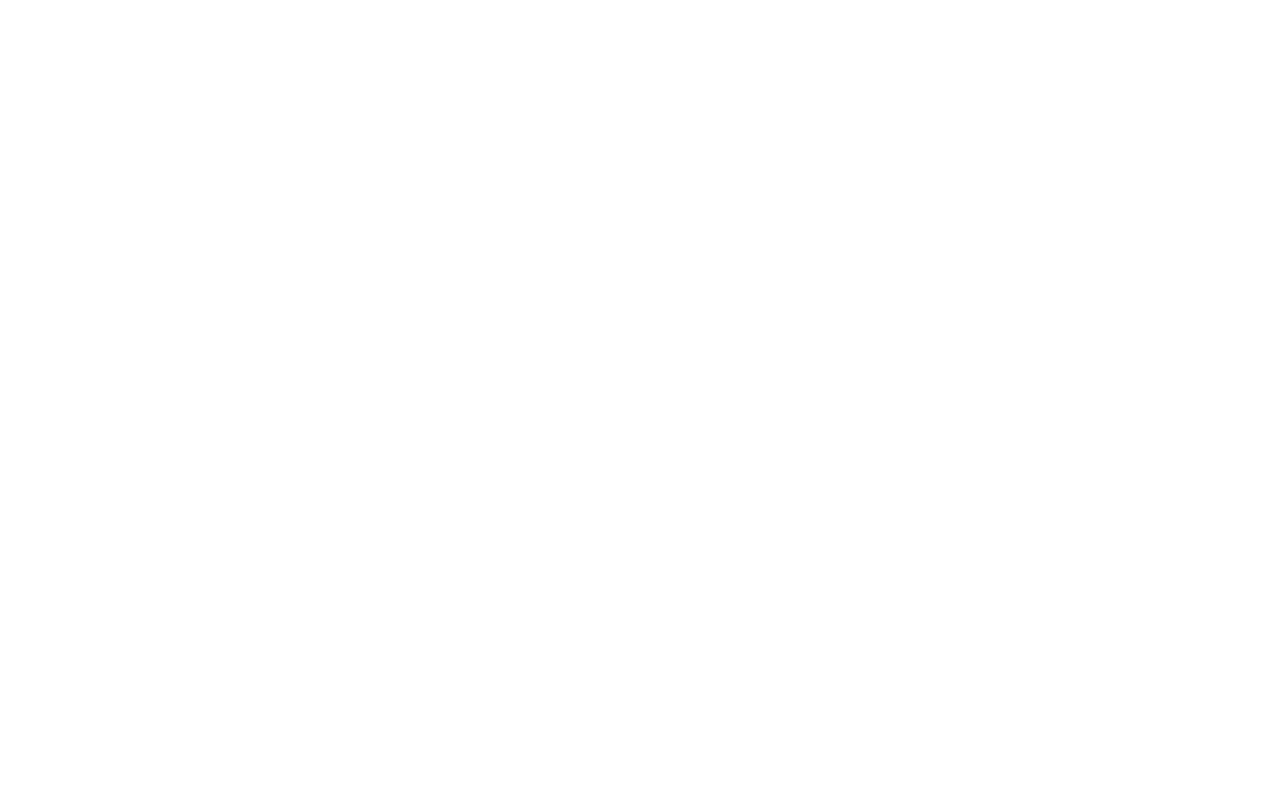
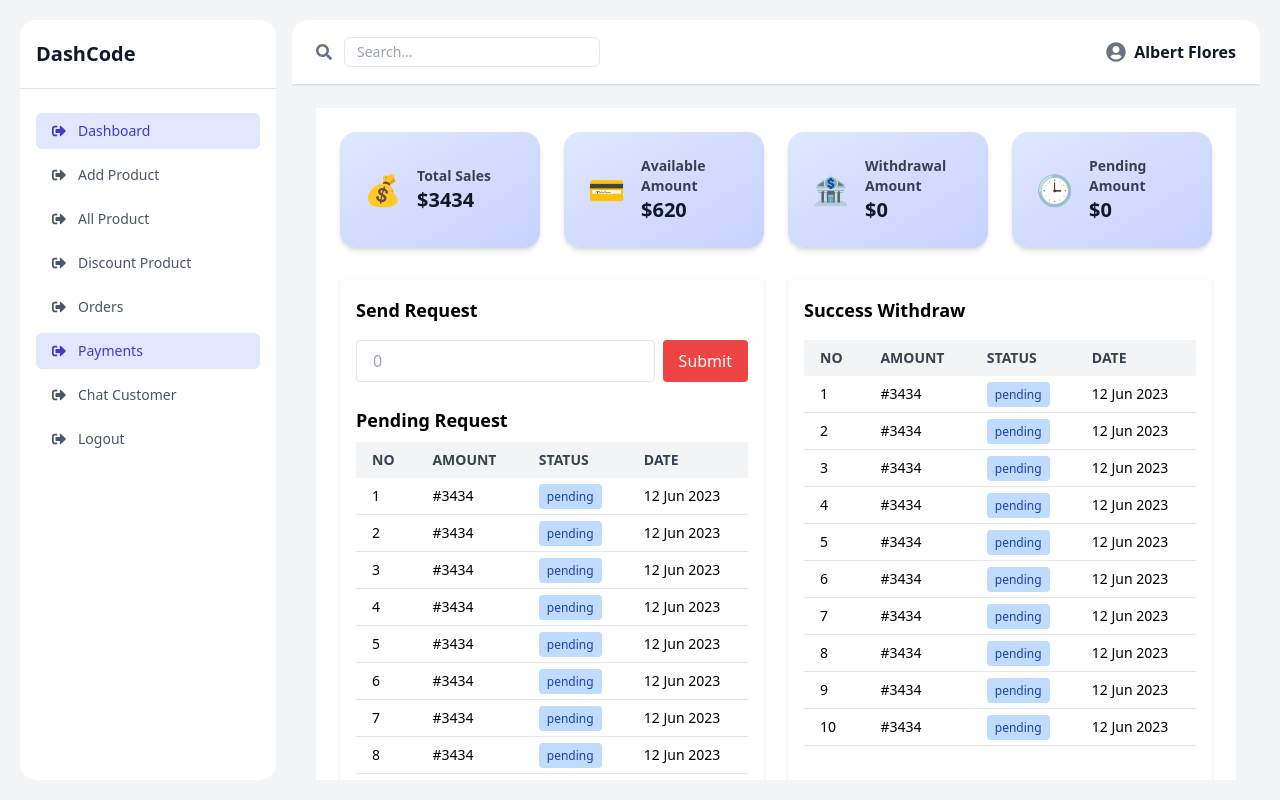
Before and after one commit to mdibrahim20/react-multi-vendor, a React (Create React App) app in the folder dashboard/: page /seller/dashboard/payments in a window 1280 px wide. Before the commit this address had no page. Built offline with nearby package versions, Linux system fonts and the light colour scheme.

Commit message:
Payment page design with seller routes update

```diff
--- a/dashboard/src/router/routes/sellerRoutes.js
+++ b/dashboard/src/router/routes/sellerRoutes.js
@@ -5,6 +5,7 @@ const AddProductPage = lazy(() => import("../../views/seller/AddProductPage"));
 const AllProductPage = lazy(() => import("../../views/seller/AllProductPage"));
 const DiscountProductPage = lazy(() => import("../../views/seller/DiscountProductPage"));
 const OrderPage = lazy(() => import("../../views/seller/OrderPage"));
+const PaymentPage = lazy(() => import("../../views/seller/PaymentPage"));
 export const sellerRoutes = [
   {
     path: "/",
@@ -14,26 +15,37 @@ export const sellerRoutes = [
   {
     path: "/seller/dashboard",
     element: <SellerDashboard />,
-    ability: ["seller"],
+    role: "seller",
+    status: "active",
   },
   {
     path: "/seller/dashboard/add-product",
     element: <AddProductPage />,
-    ability: ["seller"],
+     role: "seller",
+    status: "active",
   },
   {
     path: "/seller/dashboard/all-product",
     element: <AllProductPage />,
-    ability: ["seller"],
+     role: "seller",
+    status: "active",
   },
   {
     path: "/seller/dashboard/discount-product",
     element: <DiscountProductPage />,
-    ability: ["seller"],
+     role: "seller",
+    status: "active",
   },
   {
     path: "/seller/dashboard/orders",
     element: <OrderPage />,
-    ability: ["seller"],
+     role: "seller",
+    ability: ["active", "deactive"],
+  },
+  {
+    path: "/seller/dashboard/payments",
+    element: <PaymentPage />,
+     role: "seller",
+    status: "active",
   },
 ];
--- /dev/null
+++ b/dashboard/src/views/seller/PaymentPage.jsx
@@ -0,0 +1,131 @@
+import React, { useState } from "react";
+
+const dummyPayments = {
+  stats: [
+    { title: "Total Sales", value: "$3434", icon: "💰" },
+    { title: "Available Amount", value: "$620", icon: "💳" },
+    { title: "Withdrawal Amount", value: "$0", icon: "🏦" },
+    { title: "Pending Amount", value: "$0", icon: "🕒" },
+  ],
+  pending: Array.from({ length: 10 }, (_, i) => ({
+    id: i + 1,
+    amount: "#3434",
+    status: "pending",
+    date: "12 Jun 2023",
+  })),
+  success: Array.from({ length: 10 }, (_, i) => ({
+    id: i + 1,
+    amount: "#3434",
+    status: "pending",
+    date: "12 Jun 2023",
+  })),
+};
+
+const PaymentPage = () => {
+  const [requestAmount, setRequestAmount] = useState("");
+
+  return (
+    <div className="p-6 min-h-screen bg-white dark:bg-gray-900 text-black w-full">
+      {/* Stats */}
+      <div className="grid grid-cols-1 sm:grid-cols-2 lg:grid-cols-4 gap-6 mb-8">
+        {dummyPayments.stats.map((item, idx) => (
+          <div
+            key={idx}
+            className="flex items-center gap-4 p-6 bg-gradient-to-br from-indigo-100 to-indigo-200 dark:from-gray-800 dark:to-gray-900 rounded-2xl shadow-md hover:shadow-xl transition-all duration-300"
+          >
+            <div className="text-3xl text-indigo-700 dark:text-indigo-400">
+              {item.icon}
+            </div>
+            <div>
+              <h2 className="text-sm font-semibold text-gray-700 dark:text-gray-300">
+                {item.title}
+              </h2>
+              <p className="text-xl font-bold text-gray-900 dark:text-white">
+                {item.value}
+              </p>
+            </div>
+          </div>
+        ))}
+      </div>
+
+      <div className="grid grid-cols-1 md:grid-cols-2 gap-6">
+        {/* Pending Request */}
+        <div className="bg-white dark:bg-gray-800 shadow rounded p-4">
+          <h3 className="text-lg font-semibold mb-4 dark:text-gray-300">Send Request</h3>
+          <div className="flex gap-2 mb-6">
+            <input
+              type="number"
+              value={requestAmount}
+              onChange={(e) => setRequestAmount(e.target.value)}
+              placeholder="0"
+              className="border px-4 py-2 rounded w-full"
+            />
+            <button className="bg-red-500 text-white px-4 py-2 rounded">
+              Submit
+            </button>
+          </div>
+          <h3 className="text-lg font-semibold mb-2 dark:text-gray-300">Pending Request</h3>
+          <div className="overflow-x-auto">
+            <table className="min-w-full text-sm">
+              <thead className="bg-gray-100 dark:bg-gray-700 text-gray-700 dark:text-gray-200">
+                <tr>
+                  <th className="py-2 px-4 text-left">NO</th>
+                  <th className="py-2 px-4 text-left">AMOUNT</th>
+                  <th className="py-2 px-4 text-left">STATUS</th>
+                  <th className="py-2 px-4 text-left">DATE</th>
+                </tr>
+              </thead>
+              <tbody>
+                {dummyPayments.pending.map((row) => (
+                  <tr key={row.id} className="border-b hover:bg-gray-50 dark:hover:bg-gray-700">
+                    <td className="py-2 px-4 dark:text-gray-300">{row.id}</td>
+                    <td className="py-2 px-4 dark:text-gray-300">{row.amount}</td>
+                    <td className="py-2 px-4 dark:text-gray-300">
+                      <span className="bg-blue-200 text-blue-800 px-2 py-1 rounded text-xs">
+                        {row.status}
+                      </span>
+                    </td>
+                    <td className="py-2 px-4 dark:text-gray-300">{row.date}</td>
+                  </tr>
+                ))}
+              </tbody>
+            </table>
+          </div>
+        </div>
+
+        {/* Success Withdraw */}
+        <div className="bg-white dark:bg-gray-800 shadow rounded p-4">
+          <h3 className="text-lg font-semibold mb-4 dark:text-gray-300">Success Withdraw</h3>
+          <div className="overflow-x-auto">
+            <table className="min-w-full text-sm">
+              <thead className="bg-gray-100 dark:bg-gray-700 text-gray-700 dark:text-gray-200">
+                <tr>
+                  <th className="py-2 px-4 text-left">NO</th>
+                  <th className="py-2 px-4 text-left">AMOUNT</th>
+                  <th className="py-2 px-4 text-left">STATUS</th>
+                  <th className="py-2 px-4 text-left">DATE</th>
+                </tr>
+              </thead>
+              <tbody>
+                {dummyPayments.success.map((row) => (
+                  <tr key={row.id} className="border-b hover:bg-gray-50 dark:hover:bg-gray-700">
+                    <td className="py-2 px-4 dark:text-gray-300">{row.id}</td>
+                    <td className="py-2 px-4 dark:text-gray-300">{row.amount}</td>
+                    <td className="py-2 px-4 dark:text-gray-300">
+                      <span className="bg-blue-200 text-blue-800 px-2 py-1 rounded text-xs">
+                        {row.status}
+                      </span>
+                    </td>
+                    <td className="py-2 px-4 dark:text-gray-300">{row.date}</td>
+                  </tr>
+                ))}
+              </tbody>
+            </table>
+          </div>
+        </div>
+      </div>
+    </div>
+  );
+};
+
+export default PaymentPage;
```
